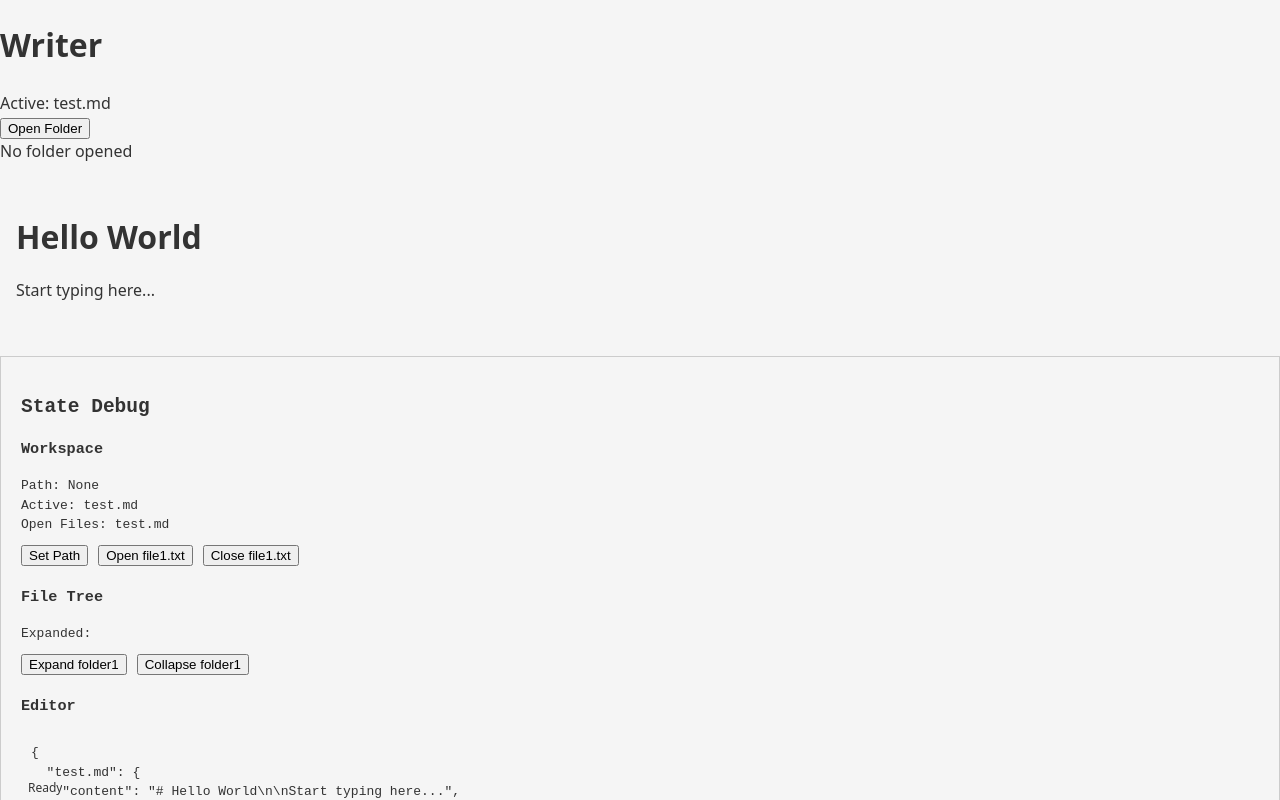
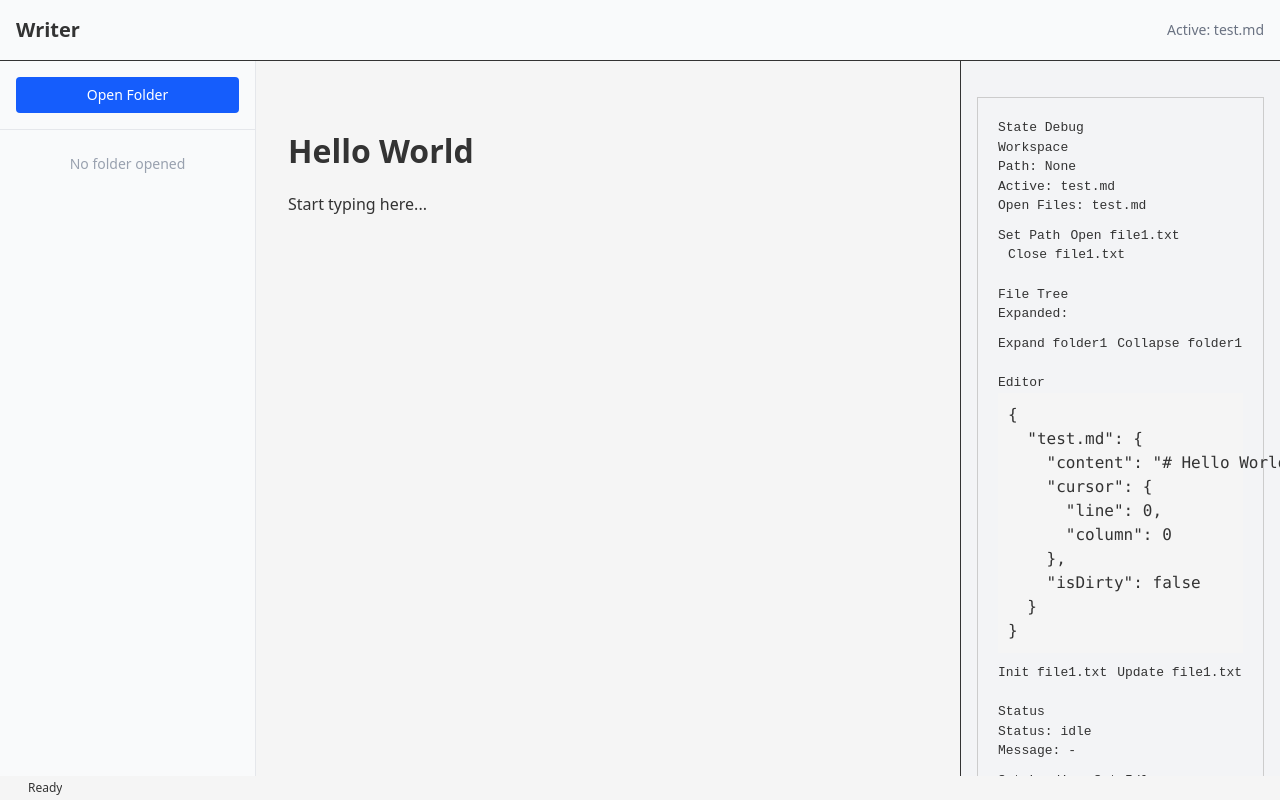
Before and after one commit to xczl-785/Writer, a React (Vite) app: page / in a window 1280 px wide. Shown: the top 800 px of the page. Built offline with nearby package versions, Linux system fonts and the light colour scheme.

Commit message:
fix(ui): restructure layout to 3-column split (sidebar | editor | debug)

```diff
--- a/package.json
+++ b/package.json
@@ -26,19 +26,23 @@
   },
   "devDependencies": {
     "@eslint/js": "^9.39.1",
+    "@tailwindcss/vite": "^4.1.18",
     "@tauri-apps/cli": "^2.10.0",
     "@types/node": "^24.10.1",
     "@types/react": "^19.2.7",
     "@types/react-dom": "^19.2.3",
     "@vitejs/plugin-react": "^5.1.1",
     "@vitest/ui": "^4.0.18",
+    "autoprefixer": "^10.4.24",
     "eslint": "^9.39.1",
     "eslint-config-prettier": "^10.1.8",
     "eslint-plugin-prettier": "^5.5.5",
     "eslint-plugin-react-hooks": "^7.0.1",
     "eslint-plugin-react-refresh": "^0.4.24",
     "globals": "^16.5.0",
+    "postcss": "^8.5.6",
     "prettier": "^3.8.1",
+    "tailwindcss": "^4.1.18",
     "typescript": "~5.9.3",
     "typescript-eslint": "^8.48.0",
     "vite": "^7.3.1",
--- a/src/app/App.tsx
+++ b/src/app/App.tsx
@@ -104,12 +104,12 @@ function App() {
         <Sidebar />
 
         {/* Main Editor Area */}
-        <main className="flex-grow flex flex-col relative w-2/3 border-r h-full">
+        <main className="flex-1 flex flex-col relative min-w-0 h-full">
           <Editor />
         </main>
 
         {/* Debug Sidebar */}
-        <aside className="w-1/3 overflow-auto bg-gray-100 p-4 h-full">
+        <aside className="w-80 flex-shrink-0 overflow-auto bg-gray-100 p-4 h-full border-l">
           <StateDebug />
         </aside>
       </div>
--- a/src/index.css
+++ b/src/index.css
@@ -1,3 +1,5 @@
+@import 'tailwindcss';
+
 :root {
   font-family: system-ui, Avenir, Helvetica, Arial, sans-serif;
   line-height: 1.5;
--- a/src/ui/sidebar/Sidebar.tsx
+++ b/src/ui/sidebar/Sidebar.tsx
@@ -7,7 +7,7 @@ export function Sidebar() {
   const { nodes } = useFileTreeStore();
 
   return (
-    <div className="h-full flex flex-col bg-gray-50 border-r border-gray-200 w-64">
+    <div className="h-full flex flex-col bg-gray-50 border-r border-gray-200 w-64 flex-shrink-0">
       <div className="p-4 border-b border-gray-200">
         <button
           onClick={openWorkspace}
--- a/src/ui/statusbar/StatusBar.css
+++ b/src/ui/statusbar/StatusBar.css
@@ -1,8 +1,4 @@
 .status-bar {
-  position: fixed;
-  bottom: 0;
-  left: 0;
-  right: 0;
   height: 24px;
   background-color: var(--bg-secondary);
   border-top: 1px solid var(--border-color);
@@ -13,6 +9,7 @@
   color: var(--text-secondary);
   z-index: 100;
   transition: background-color 0.2s ease;
+  flex-shrink: 0;
 }
 
 .status-bar.error {
--- a/vite.config.ts
+++ b/vite.config.ts
@@ -1,7 +1,8 @@
 import { defineConfig } from 'vite';
 import react from '@vitejs/plugin-react';
+import tailwindcss from '@tailwindcss/vite';
 
 // https://vite.dev/config/
 export default defineConfig({
-  plugins: [react()],
+  plugins: [react(), tailwindcss()],
 });
```
Also changed, not shown: 5 other files (tests, documents, lock files or other folders).
